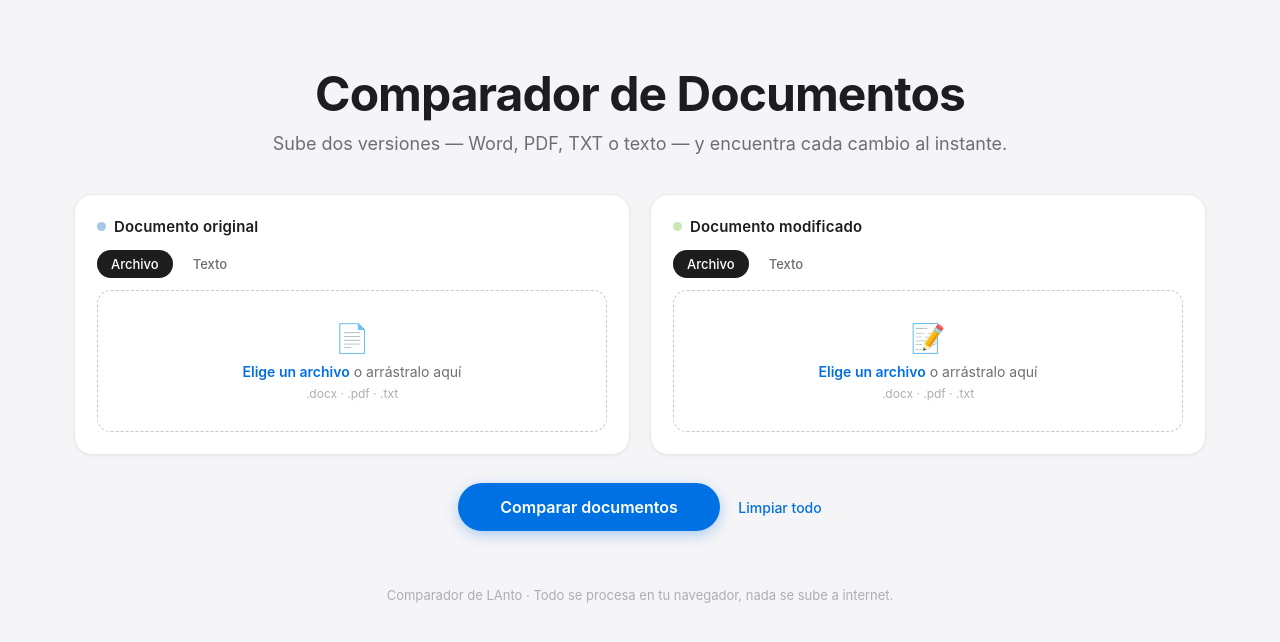
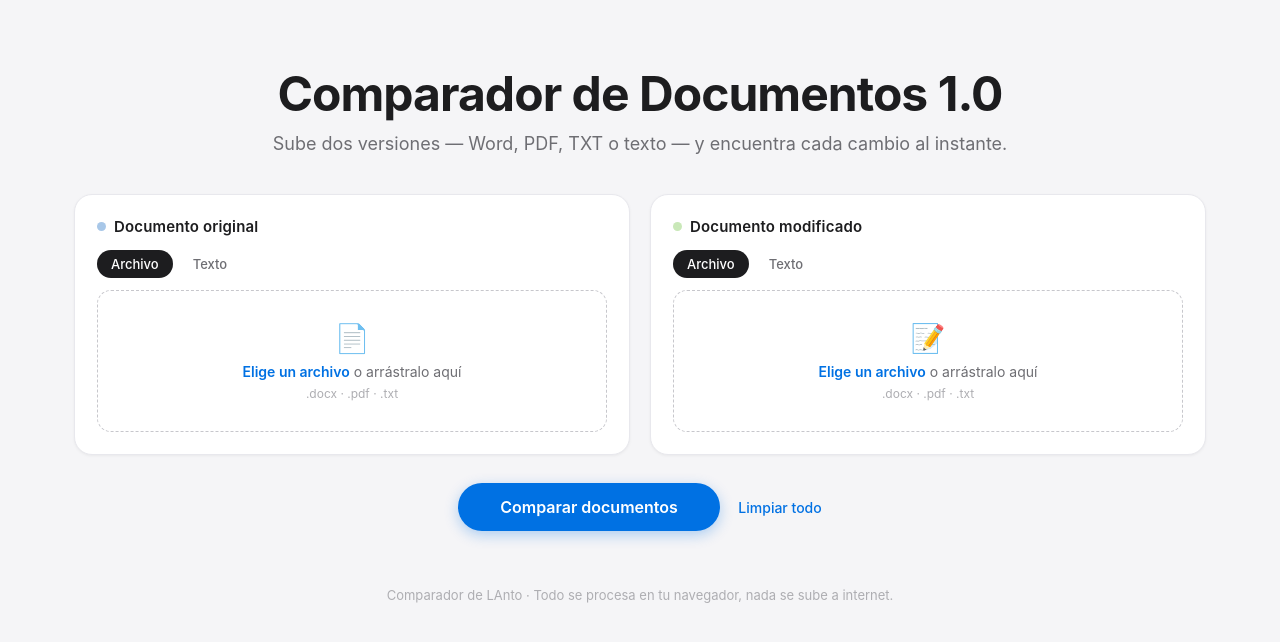
Before and after one commit to la86926/comparison, a plain HTML site: page index.html in a window 1280 px wide. Drawn offline with nearby package versions, Linux system fonts and the light colour scheme; a script that the page names is missing.

Commit message:
Update index.html

```diff
--- a/index.html
+++ b/index.html
@@ -3,7 +3,7 @@
 <head>
 <meta charset="UTF-8">
 <meta name="viewport" content="width=device-width, initial-scale=1.0">
-<title>Comparador de Documentos 1.0</title>
+<title>Comparador de Documentos</title>
 <script src="https://cdnjs.cloudflare.com/ajax/libs/mammoth/1.6.0/mammoth.browser.min.js"></script>
 <script src="https://cdnjs.cloudflare.com/ajax/libs/pdf.js/3.11.174/pdf.min.js"></script>
 <script src="https://cdnjs.cloudflare.com/ajax/libs/jsdiff/5.1.0/diff.min.js"></script>
@@ -231,7 +231,7 @@
 <body>
 
 <header>
-  <h1>Comparador de Documentos</h1>
+  <h1>Comparador de Documentos 1.0</h1>
   <p>Sube dos versiones — Word, PDF, TXT o texto — y encuentra cada cambio al instante.</p>
 </header>
 
```
